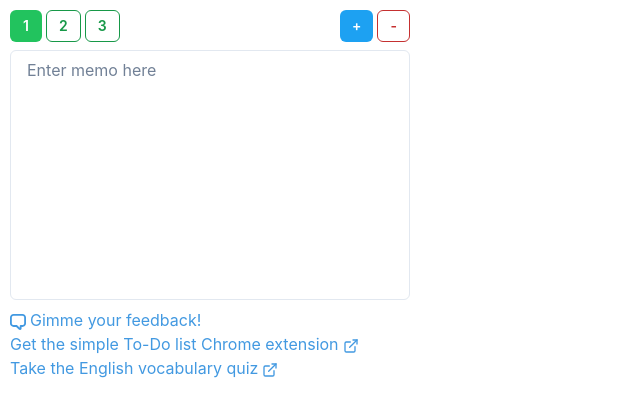
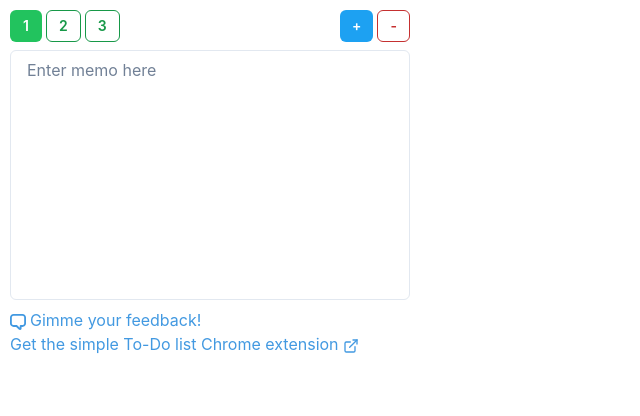
Before and after one commit to 07130918/Scribbles, a React (Create React App) app: page / in a window 1280 px wide. Shown: the top 416 px of the page, without its empty margins (0-640 px from the left). Built offline with nearby package versions, Linux system fonts and the light colour scheme.

Commit message:
chore: Refactor Footer component to use consistent quotation marks and spacing

```diff
--- a/src/components/Footer.tsx
+++ b/src/components/Footer.tsx
@@ -1,48 +1,39 @@
-import { ChatIcon, ExternalLinkIcon } from '@chakra-ui/icons';
-import { Box, Link } from '@chakra-ui/react';
-import { GIT_HUB_LINK, TO_DO_EXTENSION_LINK, VOCABULARY_QUIZ_LINK } from '../consts';
+import { ChatIcon, ExternalLinkIcon } from "@chakra-ui/icons";
+import { Box, Link } from "@chakra-ui/react";
+import { GIT_HUB_LINK, TO_DO_EXTENSION_LINK } from "../consts";
 
 const Footer = () => {
-    const externalLinkIcon = <ExternalLinkIcon mx='4px' />;
-
 	return (
-        <>
 		<Box mt={2} mb={1}>
-                {
-                    [
+			{[
 				{
 					link: GIT_HUB_LINK,
-                            text: 'Gimme your feedback!',
-                            icon: <ChatIcon mr='4px' />
+					text: "Gimme your feedback!",
+					icon: <ChatIcon mr="4px" />,
 				},
 				{
 					link: TO_DO_EXTENSION_LINK,
-                            text: 'Get the simple To-Do list Chrome extension',
-                            icon: externalLinkIcon
+					text: "Get the simple To-Do list Chrome extension",
+					icon: <ExternalLinkIcon mx="4px" />,
 				},
-                        {
-                            link: VOCABULARY_QUIZ_LINK,
-                            text: 'Take the English vocabulary quiz',
-                            icon: externalLinkIcon
-                        }
 			].map(({ link, text, icon }) => {
 				return (
 					<Box key={link}>
 						{link === GIT_HUB_LINK ? (
 							<Link href={link} isExternal color="#4299E1">
-                                        {icon}{text}
+								{icon}
+								{text}
 							</Link>
 						) : (
 							<Link href={link} isExternal color="#4299E1">
-                                        {text}{icon}
+								{text}
+								{icon}
 							</Link>
 						)}
 					</Box>
 				);
-                    })
-                }
+			})}
 		</Box>
-        </>
 	);
 };
 
```
Lines whose indentation alone changed are shown as unchanged.
